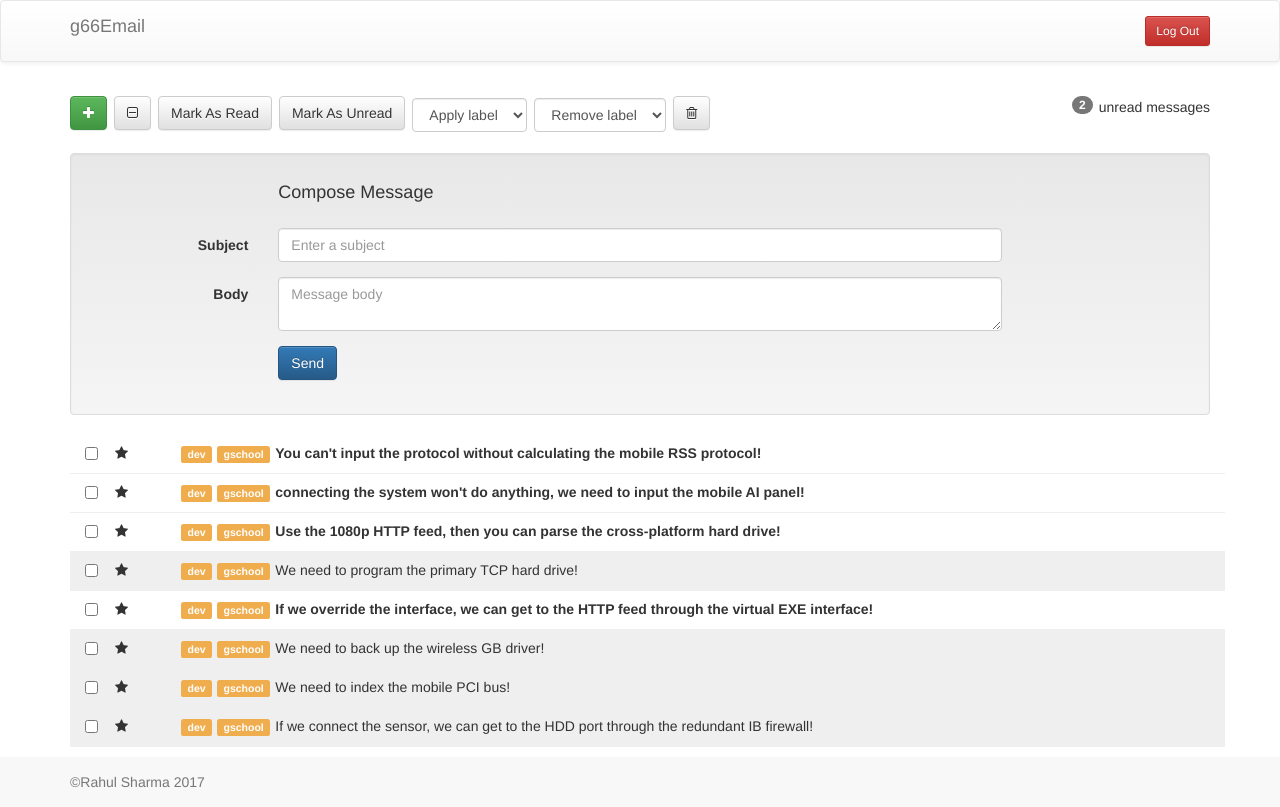
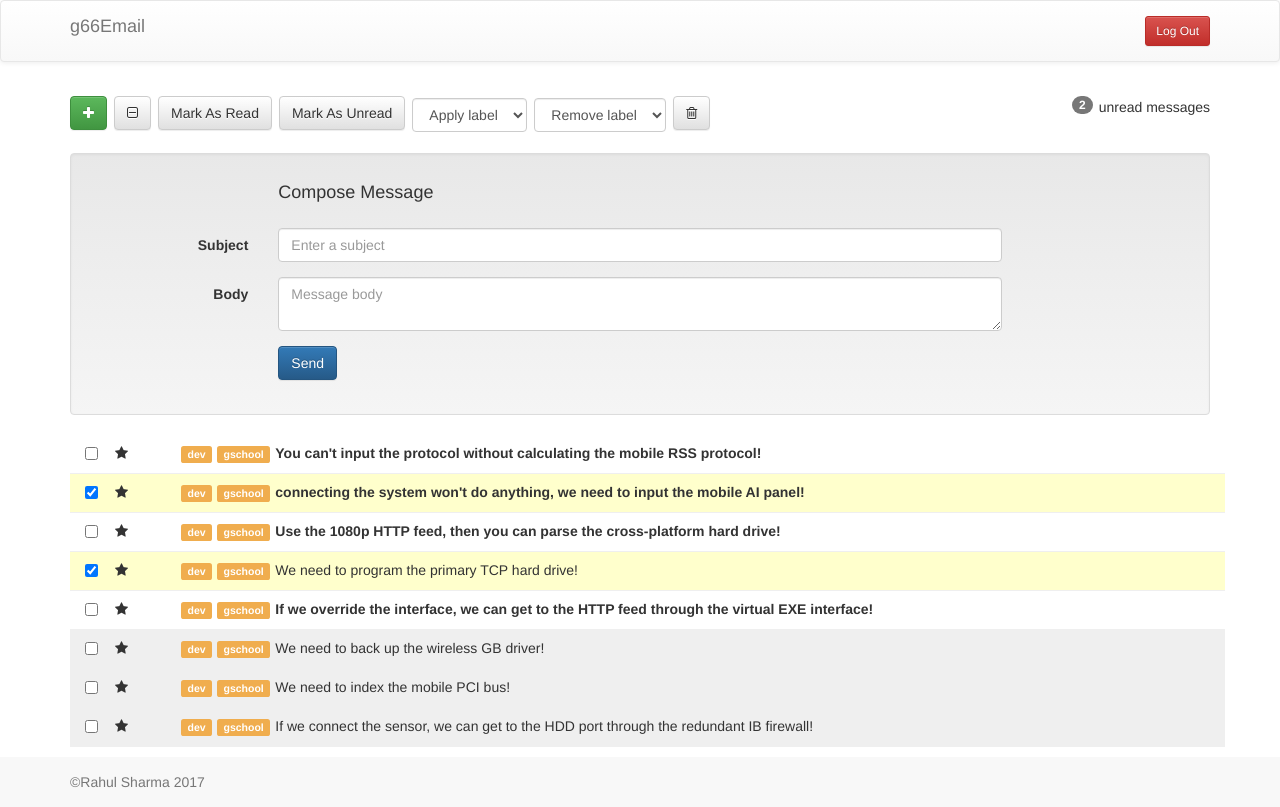
Before and after one commit to rahul4times/gmail, a React (Create React App) app: page / in a window 1280 px wide. Built offline with nearby package versions, Linux system fonts and the light colour scheme.

Commit message:
still working with selection messages

```diff
--- a/src/App.js
+++ b/src/App.js
@@ -66,10 +66,21 @@ class App extends Component {
     ]
   }
 
+  handleMsgSelectionCheckbox = (updatedMsg) => {
+    console.log('Something: ', updatedMsg);
+    let check = this.state.msgData.filter((msg)=>{
+      msg.id == updatedMsg.id
+
+    })
+
+  }
+
   render() {
     return (
       <div className="App">
-        <MainContainer msgData={this.state.msgData}/>
+        <MainContainer msgData={this.state.msgData}
+        handleMsgSelectionCheckbox={this.handleMsgSelectionCheckbox}
+        />
       </div>
     );
   }
--- a/src/components/MainContainer.js
+++ b/src/components/MainContainer.js
@@ -16,7 +16,9 @@ class MainContainer extends React.Component {
         <Header />
         <ToolBar />
         <ComposeMessage />
-        <MessageList msgData={this.props.msgData}/>
+        <MessageList msgData={this.props.msgData}
+        handleMsgSelectionCheckbox={this.props.handleMsgSelectionCheckbox}
+        />
         <Footer />
       </div>
     )
--- a/src/components/MessageList.js
+++ b/src/components/MessageList.js
@@ -9,8 +9,8 @@ class MessageList extends React.Component {
     console.log('Props from MessageList page: ', this.props);
 
     let allMessages = this.props.msgData.map((msg) =>
-    <MessageSubject key={msg.id} msgSubject={msg.subject}
-    msgStatus={msg.read}
+    <MessageSubject key={msg.id} msgs={msg}
+    handleMsgSelectionCheckbox={this.props.handleMsgSelectionCheckbox}
     />);
 
     return (
--- a/src/components/MessageSubject.js
+++ b/src/components/MessageSubject.js
@@ -1,17 +1,30 @@
 import React from 'react';
 
-const MessageSubject = (props) => {
-  console.log('Props from MessageSubject: ', props);
+class MessageSubject extends React.Component {
 
-  let readUnread = props.msgStatus? "row message read" : "row message unread";
+
+
+
+
+
+
+
+  render(){
+
+  console.log('Props from MessageSubject: ', this.props);
+
+  let readUnread = this.props.msgs.read ? "read" : "unread";
+
+  let msgSelected = this.props.msgs.selected ? "selected" : readUnread;
 
   return (
     <div className="container">
-      <div className={readUnread}>
+      <div className={`row message ${readUnread} ${msgSelected}`}>
         <div className="col-xs-1">
           <div className="row">
             <div className="col-xs-2">
-              <input type="checkbox" />
+              <input type="checkbox" checked={this.props.msgs.selected}
+              onChange={()=>this.props.handleMsgSelectionCheckbox(this.props.msgs)}/>
             </div>
             <div className="col-xs-2">
               <i className="star fa fa-star"></i>
@@ -21,7 +34,7 @@ const MessageSubject = (props) => {
         <div className="col-xs-11">
           <span className="label label-warning">dev</span>
           <span className="label label-warning">gschool</span>
-          {props.msgSubject}
+          {this.props.msgs.subject}
         </div>
       </div>
     </div>
@@ -29,5 +42,6 @@ const MessageSubject = (props) => {
   )
 
 }
+}
 
 export default MessageSubject;
```
